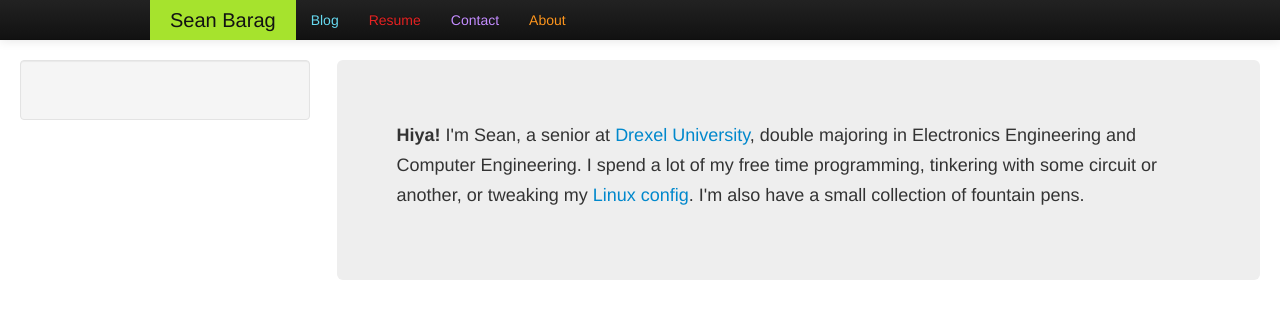
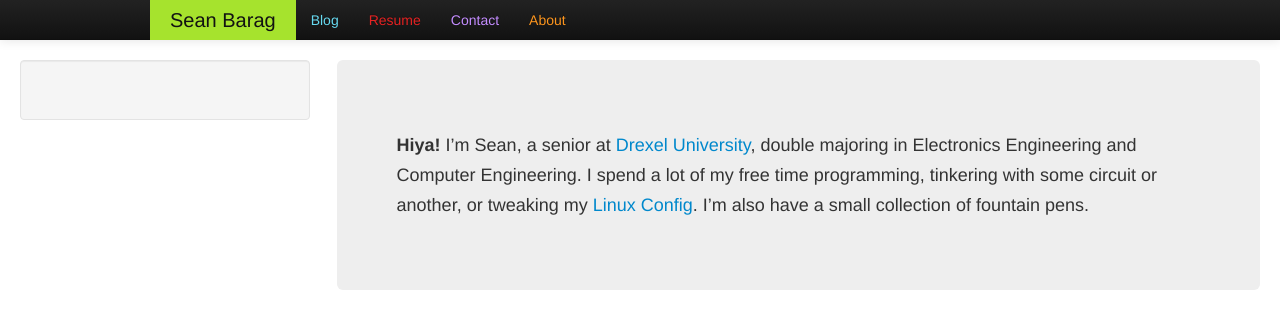
Before and after one commit to sjbarag/sjbarag.github.com, a Jekyll site: the page built from index.markdown, in a window 1280 px wide. Shown: the top 329 px of the page. Built offline with Jekyll 4.4.1, drawn with Linux system fonts in a browser that asks for light colours; nearby versions of some CDN libraries; library files that are not in the unit come from our copies; Markdown is read by kramdown in place of the engine named in the settings; some of the changed lines change nothing that is shown.

Commit message:
Convert to markdown index page

```diff
--- a/_layouts/index.html
+++ b/_layouts/index.html
@@ -53,13 +53,7 @@
 				<div class="span9">
 					<div class="hero-unit">
 						<p>
-							<b>Hiya!</b>  I'm Sean, a senior at <a href="http://drexel.edu">Drexel
-								University</a>, double majoring in Electronics Engineering
-							and Computer Engineering.  I spend a lot of my free time
-							programming, tinkering with some circuit or another, or
-							tweaking my <a href="github.com/sjbarag/dotfiles">Linux
-								config</a>.  I'm also have a small collection of fountain
-							pens.
+							{{ content }}
 						</p>
 					</div> <!-- /hero-unit -->
 
--- a/index.markdown
+++ b/index.markdown
@@ -1,7 +1,9 @@
 ---
 layout: index
-title: YO YO YO
+title: Sean Barag
 ---
-#### HEY Y'ALL
-
-abcdefg
+**Hiya!**  I'm Sean, a senior at [Drexel University](http://drexel.edu), double
+majoring in Electronics Engineering and Computer Engineering.  I spend a lot of
+my free time programming, tinkering with some circuit or another, or tweaking
+my [Linux Config](github.com/sjbarag/dotfiles).  I'm also have a small
+collection of fountain pens.
```
